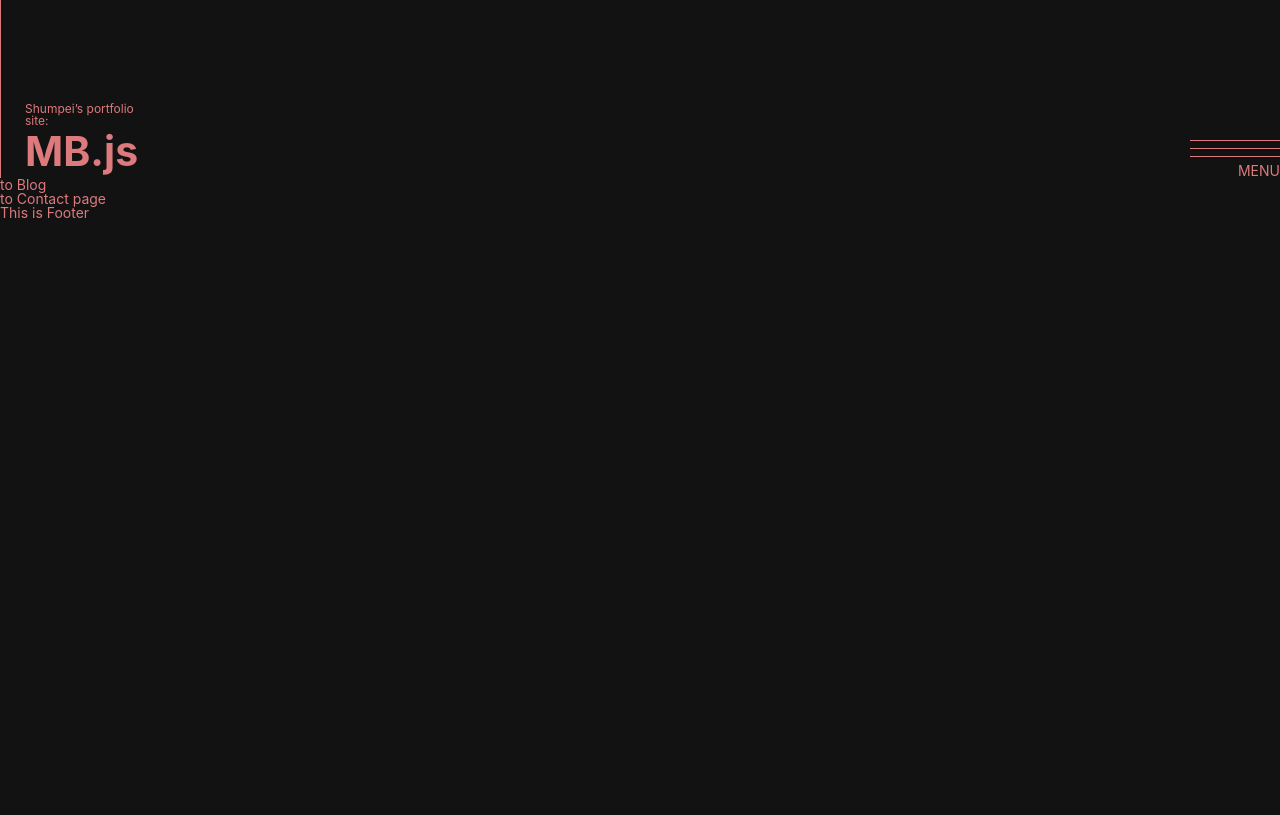
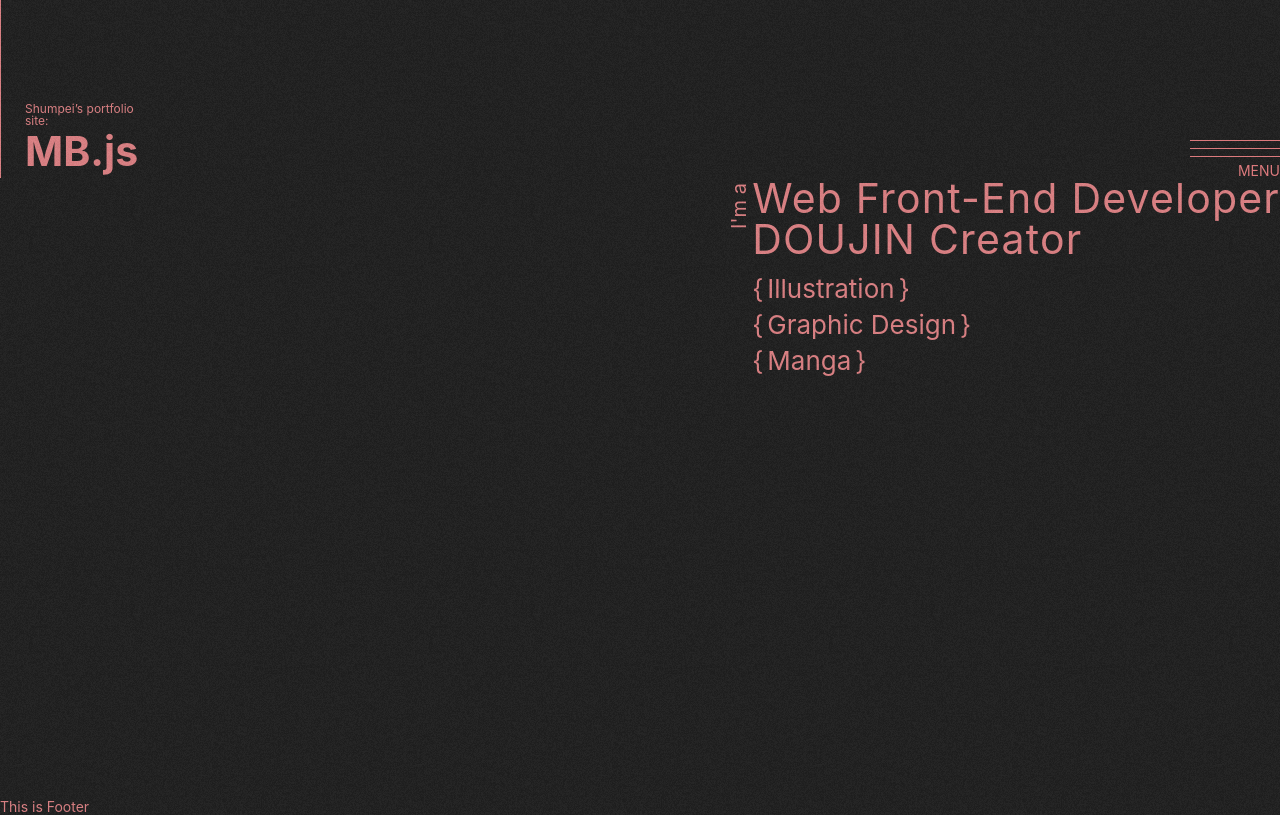
Before and after one commit to Shumpei0111/mbjs2021, a Next.js app: page / in a window 1280 px wide. Built offline with nearby package versions, Linux system fonts and the light colour scheme.

Commit message:
Update 全体にノイズ乗せ、TOPのメッセージに動きを付与

```diff
--- /dev/null
+++ b/src/components/first-view.js
@@ -0,0 +1,35 @@
+import { useState, useEffect } from 'react';
+import * as style from '../styles/module/_first-view.module.scss';
+import * as fadein from '../styles/module/_fadein.module.scss';
+
+const FirstView = () => {
+    const [fadeIn, setFadeIn] = useState( false );
+
+    useEffect(() => {
+        setTimeout(() => {
+            setFadeIn( true );
+        }, 600)
+    }, [])
+
+
+    return (
+        <div className={style.firstView}>
+            <div className={`${style.firstView__container} ${fadein.animation} ${fadeIn ? fadein.active: ''}`}>
+                <span className={style.firstView__iam}>I'm a</span>
+                <div className={style.firstView__role}>
+                    <p className={style.role__name}>Web Front-End Developer</p>
+                    <p className={style.role__name}>DOUJIN Creator</p>
+                    <div className={style.firstView__role__doujin}>
+                        <ul>
+                            <li>Illustration</li>
+                            <li>Graphic Design</li>
+                            <li>Manga</li>
+                        </ul>
+                    </div>
+                </div>
+            </div>
+        </div>
+    )
+};
+
+export default FirstView;
--- a/src/components/layout.js
+++ b/src/components/layout.js
@@ -1,9 +1,12 @@
 import Header from "./header";
 import Footer from "./footer";
+
+import * as style from '../styles/bg.module.scss';
 
 const Layout = (props) => {
     return (
         <>
+            <div className={style.noise} />
             <Header />
             <main>{props.children}</main>
             <Footer />
--- a/src/pages/_app.js
+++ b/src/pages/_app.js
@@ -1,5 +1,4 @@
 import '../styles/base.scss';
-
 
 function MyApp({ Component, pageProps }) {
   return <Component {...pageProps} />
--- a/src/pages/index.js
+++ b/src/pages/index.js
@@ -1,16 +1,11 @@
 import Link from 'next/link';
 import Layout from '../components/layout';
-
+import FirstView from '../components/first-view';
 
 const Index = () => {
 	return(
 		<Layout>
-			<div>
-				<Link href='/blog'><a>to Blog</a></Link>
-			</div>
-			<div>
-				<Link href='/contact'><a>to Contact page</a></Link>
-			</div>
+			<FirstView />
 		</Layout>
 	)
 };
--- /dev/null
+++ b/src/styles/bg.module.scss
@@ -0,0 +1,39 @@
+.noise {
+    animation: grain 8s steps(10) infinite;
+    -webkit-animation: grain 8s steps(10) infinite;
+    background-image: url(../../public/images/nosie_cover2.png);
+    height: 300%;
+    width: 300%;
+    opacity: 0.1;
+    top: -100%;
+    left: -50%;
+    position: fixed;
+    pointer-events: none;
+    z-index: 99;
+}
+
+@keyframes grain {
+    0%, 100% { transform:translate(0, 0) }
+    10% { transform:translate(-5%, -10%) }
+    20% { transform:translate(-8%, 5%) }
+    30% { transform:translate(7%, -15%) }
+    40% { transform:translate(-5%, 15%) }
+    50% { transform:translate(-8%, 10%) }
+    60% { transform:translate(8%, 0%) }
+    70% { transform:translate(0%, 8%) }
+    80% { transform:translate(3%, 20%) }
+    90% { transform:translate(-8%, 8%) }
+}
+
+@-webkit-keyframes grain {
+    0%, 100% { -webkit-transform:translate(0, 0); transform:translate(0, 0) }
+    10% { -webkit-transform:translate(-5%, -10%); transform:translate(-5%, -10%) }
+    20% { -webkit-transform:translate(-8%, 5%); transform:translate(-8%, 5%) }
+    30% { -webkit-transform:translate(7%, -15%); transform:translate(7%, -15%) }
+    40% { -webkit-transform:translate(-5%, 15%); transform:translate(-5%, 15%) }
+    50% { -webkit-transform:translate(-8%, 10%); transform:translate(-8%, 10%) }
+    60% { -webkit-transform:translate(8%, 0%); transform:translate(8%, 0%) }
+    70% { -webkit-transform:translate(0%, 8%); transform:translate(0%, 8%) }
+    80% { -webkit-transform:translate(3%, 20%); transform:translate(3%, 20%) }
+    90% { -webkit-transform:translate(-8%, 8%); transform:translate(-8%, 8%) }
+}
--- /dev/null
+++ b/src/styles/module/_fadein.module.scss
@@ -0,0 +1,14 @@
+/*アニメーション要素のスタイル*/
+.animation {
+	opacity : 0;
+	visibility: hidden;
+	transition: 1s;
+	transform: translateY(30px);
+}
+
+/*アニメーション要素までスクロールした時のスタイル*/
+.active {
+	opacity: 1;
+	visibility: visible;
+	transform: translateY(0);
+}
--- /dev/null
+++ b/src/styles/module/_first-view.module.scss
@@ -0,0 +1,59 @@
+@use './variables.module' as v;
+
+.firstView {
+    position: relative;
+    height: calc(100vh - v.$headerHeight);
+    width: 100%;
+
+    &__container {
+        position: relative;
+        display: flex;
+        align-items: baseline;
+        justify-content: flex-end;
+    }
+
+    &__iam {
+        display: inline-block;
+        transform: rotate(-90deg);
+        font-size: 2rem;
+    }
+
+    &__role {
+        display: inline-block;
+        margin-left: -10px;
+
+        .role__name {
+            font-size: 4.1rem;
+            letter-spacing: 1.2px;
+
+            &:last-of-type {
+                margin-bottom: 1.6rem;
+            }
+        }
+
+        &__doujin {
+            ul {
+                list-style-type: none;
+                font-size: 2.6rem;
+
+                li {
+                    margin-bottom: 1rem;
+                }
+
+                li:before {
+                    content: '{';
+                    padding-right: 4px;
+                }
+
+                li:after {
+                    content: '}';
+                    padding-left: 4px;
+                }
+            }
+        }
+    }
+
+    .animation {}
+
+    .active {}
+}
--- a/src/styles/module/_header.module.scss
+++ b/src/styles/module/_header.module.scss
@@ -3,7 +3,7 @@
 
 .headerContainer {
     position: relative;
-    height: 178px;
+    height: v.$headerHeight;
     border-left: 1px solid;
     width: 100%;
     display: flex;
--- a/src/styles/module/_variables.module.scss
+++ b/src/styles/module/_variables.module.scss
@@ -12,3 +12,7 @@ $c-primary-comple: #7adcd9;
 
 // font
 $f-family: 'Hoefler Text', --apple-system, "BlinkMacSystemFont", "Hiragino Kaku Gothic ProN", "Hiragino Sans",Meiryo, sans-serif;
+
+
+// headerHeight
+$headerHeight: 178px;
```
Also changed, not shown: src/lib/fadein.js (added, +19 -0 lines), public/images/nosie_cover.png (added), public/images/nosie_cover2.png (added).
